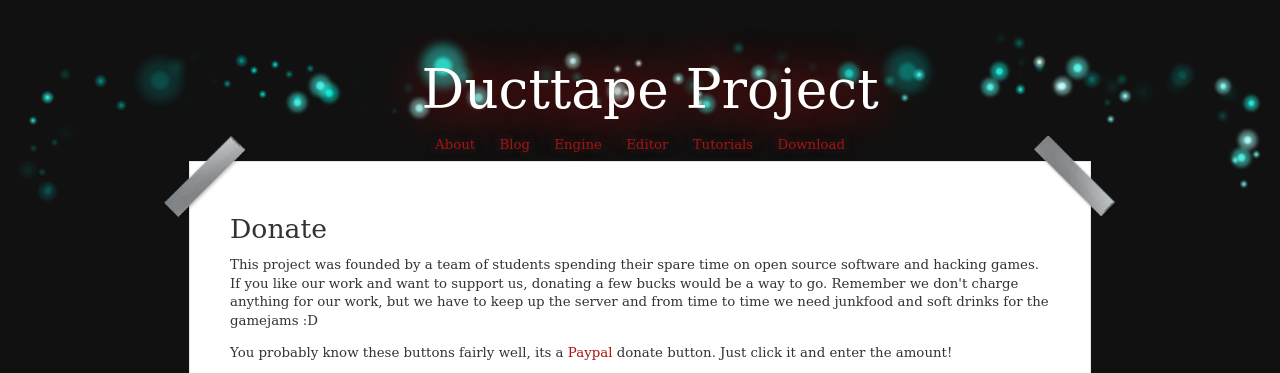
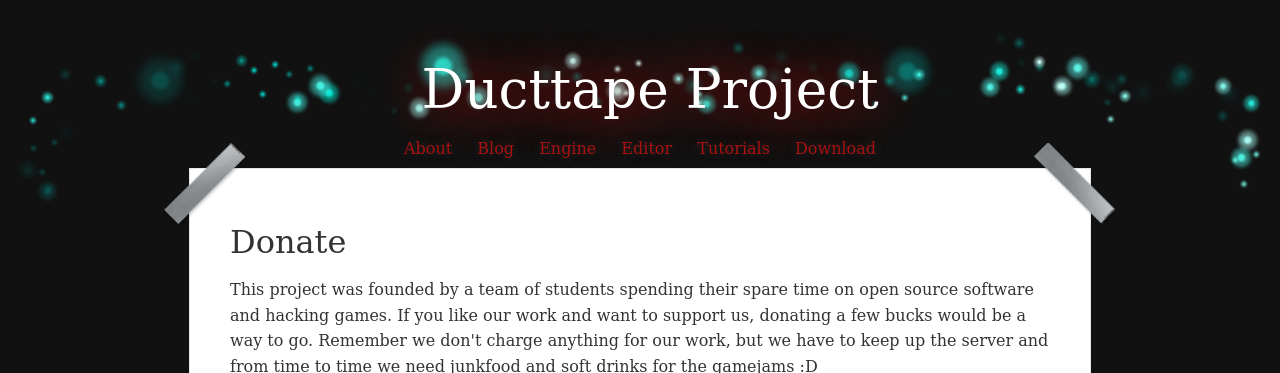
Before and after one commit to ducttape/ducttape-site, a Flask app: page /donate/ in a window 1280 px wide. Shown: the top 373 px of the page. Run offline with Flask 2, Linux system fonts and the light colour scheme.

Commit message:
Increased font size

```diff
--- a/ducttape/static/css/style.css
+++ b/ducttape/static/css/style.css
@@ -1,7 +1,7 @@
 body {
-    font-family: "DejaVu Serif";
-    font-size: 10pt;
-    line-height: 1.4em;
+    font-family: "DejaVu Serif", "Times New Roman", serif;
+    font-size: 12pt;
+    line-height: 1.6em;
     margin: 0;
     padding: 0;
 
@@ -17,21 +17,19 @@ h2 {
     font-size: 16pt;
     margin-top: 2em;
     font-weight: normal;
+    text-decoration: underline;
 }
 
 h3 {
     font-size: 12pt;
-    font-weight: normal;
-    color: #666;
-}
-
-h4 {
-
+    font-weight: bold;
+    color: #333;
 }
 
 a {
     color: #A11;
     text-decoration: none;
+    font-weight: bold;
 }
 
 a:hover {
@@ -83,6 +81,7 @@ ul._MENU li a {
     display: block;
     padding: 6px 10px;
     text-shadow: 0 0 10px #333;
+    font-weight: normal;
     -webkit-transition: color 0.3s ease-in-out, text-shadow 0.3s ease-in-out;
     -moz-transition: color 0.3s ease-in-out, text-shadow 0.3s ease-in-out;
     transition: color 0.3s ease-in-out, text-shadow 0.3s ease-in-out;
```
